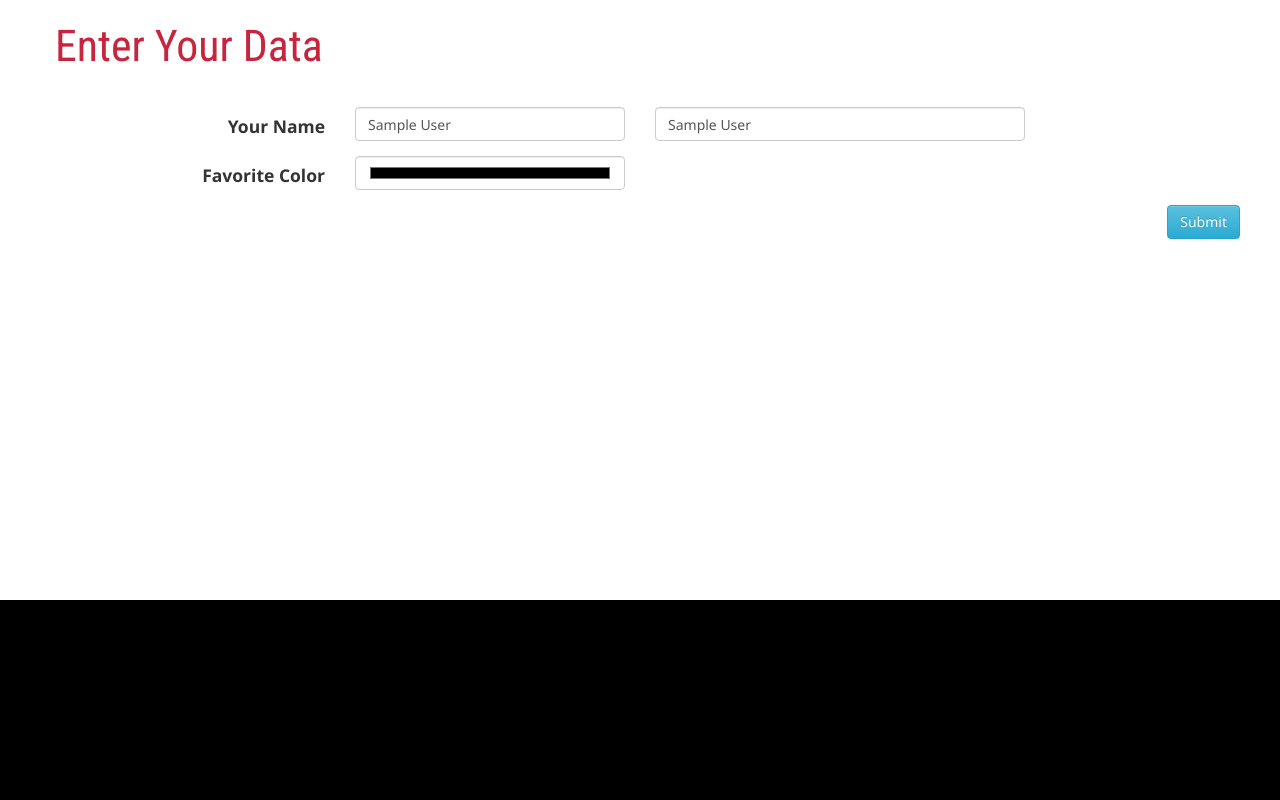
After one commit to RFollman/PHP, a PHP site: page /sessionForm.php in a window 1280 px wide. The commit adds this page. Run offline with PHP 8.4, Linux system fonts and the light colour scheme; the visitor is signed in with stand-in values (Sample User, id 1); some web fonts are replaced.

Commit message:
sessions

```diff
--- a/addBooks.php
+++ b/addBooks.php
@@ -5,7 +5,7 @@
 	$g = "select distinct genre from books order by genre";
 	$row = null;
 	require_once 'liblogin.php';
-	$conn = new mysqli($hostname, $user, $pword, $database);
+	$conn = new mysqli($hostname, $user, $pword, $database, $port);
 	if ($conn->connect_error) die($conn->connect_error);
 	$author = $conn->query($a);
 	$books = $conn->query($b);
--- a/liblogin.php
+++ b/liblogin.php
@@ -4,4 +4,5 @@
 	$database = 'library';
 	$user = 'root';
 	$pword = 'root';
+	$port = 3305;
  ?>
--- /dev/null
+++ b/sessionForm.php
@@ -0,0 +1,50 @@
+<html>
+<head>
+	<title>All About the Session</title>
+	<?php
+		/* Sample form using bootstrap */
+		session_start();
+		/*$_SESSION['f_name'] = null;
+		$_SESSION['l_name'] = null;
+		$_SESSION['color'] = null;*/
+		$_SESSION['name'] = 'Testing';
+		include 'resources/bslinks.php';
+	 ?>
+	 <link rel="stylesheet" href="css/main-php.css">
+</head>
+<body>
+	<div class="content">
+	<div class="container">
+		<div class="row">
+			<h1>Enter Your Data</h1><br>
+			<form action="newSession.php" method="post" class="form-horizontal">
+				<div class="form-group">
+					<label for="f_name" class="control-label col-sm-3">Your Name</label>
+					<div class="col-sm-3">
+						<input type="text" class="form-control" id="f_name" name="f_name" placeholder="First Name" value="<?=$_SESSION['f_name']?>">
+						<span class="small text-warning" id="f_nameerr"></span>
+					</div>
+					<div class="col-sm-4">
+						<input type="text" class="form-control" id="l_name" name="l_name" placeholder="Last Name" maxlength="35" value="<?=$_SESSION['l_name']?>">
+					</div>
+				</div>
+				<div class="form-group">
+					<label for="color" class="control-label col-sm-3">Favorite Color</label>
+					<div class="col-sm-3">
+						<input type="color" class="form-control" id="color" name="color" value="<?=$_SESSION['color']?>">
+					</div>
+				</div>
+				<div class="form-group">
+					<input type="submit" value="Submit" class="btn btn-info pull-right">
+				</div>
+			</form>
+		</div> <!-- row -->
+	</div> <!-- container -->
+	</div> <!-- content -->
+
+
+<?php
+	include 'resources/bsfooter.php';
+?>
+</body>
+</html>
```
Also changed, not shown: newSession.php (added, +41 -0 lines).
